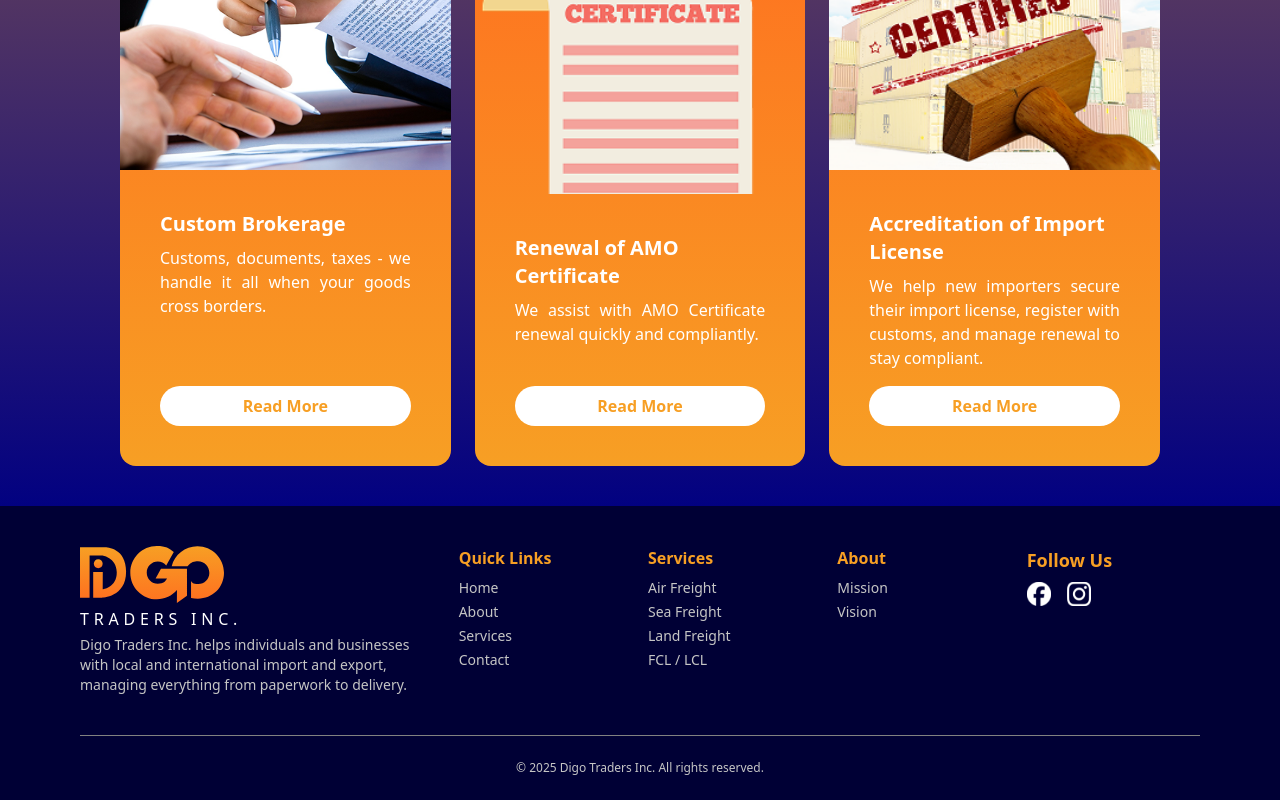
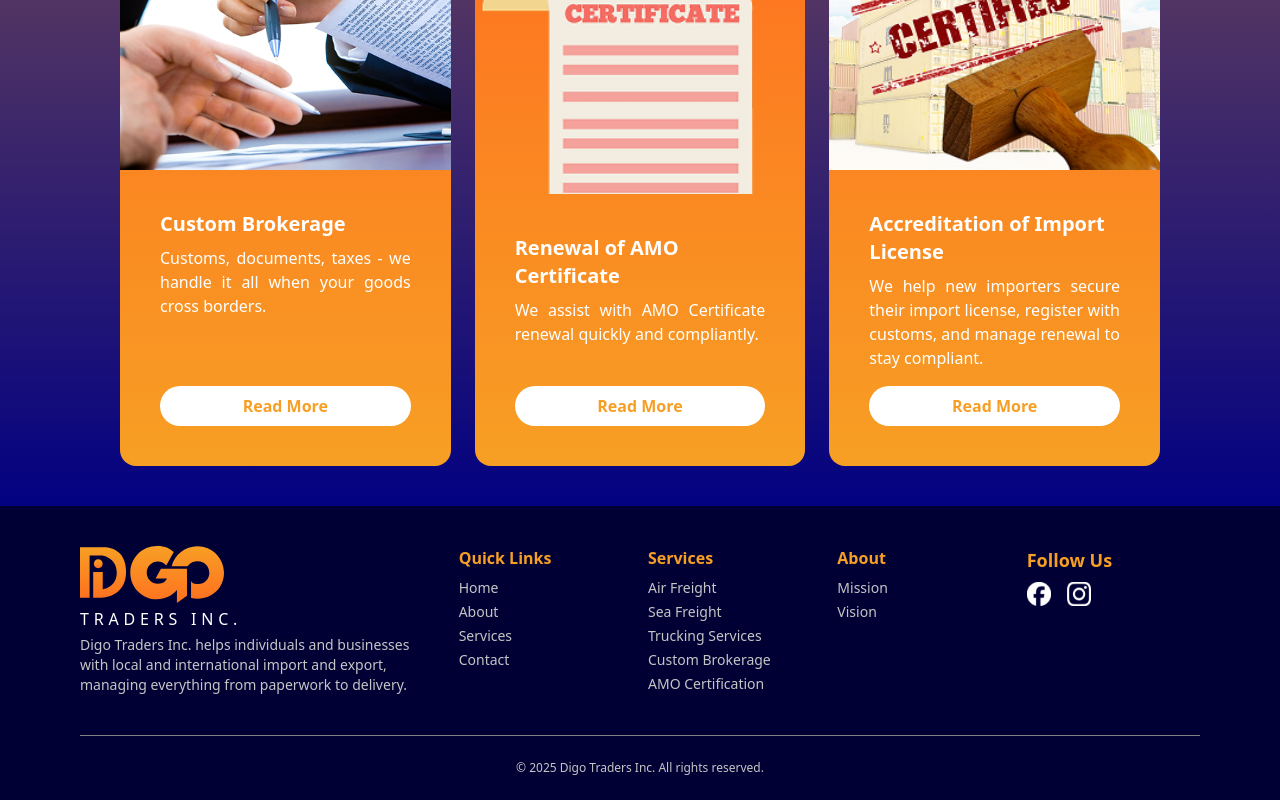
Before and after one commit to rastynkhen18/DigoTradersIncorporated-LandingPage, a React (Vite) app: page /services in a window 1280 px wide. Shown: the part 1054-1854 px from the top of the page. Built offline with nearby package versions, Linux system fonts and the light colour scheme.

Commit message:
new-desc-new-footer

```diff
--- a/src/components/Footer.jsx
+++ b/src/components/Footer.jsx
@@ -60,14 +60,24 @@ const Footer = () => {
 						</li>
 						<li className="hover:text-[var(--primary-color)]">
 							<Link to="/services/landfreight" reloadDocument>
-								Land Freight
+								Trucking Services
 							</Link>
 						</li>
 						<li className="hover:text-[var(--primary-color)]">
+							<Link to="/services/custombrokerage" reloadDocument>
+								Custom Brokerage
+							</Link>
+						</li>
+						<li className="hover:text-[var(--primary-color)]">
+							<Link to="/services/amo-certificate" reloadDocument>
+								AMO Certification
+							</Link>
+						</li>
+						{/* <li className="hover:text-[var(--primary-color)]">
 							<Link to="/services/fcl_lcl" reloadDocument>
 								FCL / LCL
 							</Link>
-						</li>
+						</li> */}
 					</ul>
 				</div>
 
--- a/src/pages/ServicesPages/landfreight.jsx
+++ b/src/pages/ServicesPages/landfreight.jsx
@@ -19,7 +19,7 @@ const Landfreight = () => {
 						background: "linear-gradient(to left, var(--primary-color), var(--primary-accent))",
 					}}
 				>
-					Land Freight
+					Trucking Services
 				</h1>
 
 				<FadeInOnView>
@@ -62,11 +62,12 @@ const Landfreight = () => {
 									<div className="flex-1 justify-center items-center  p-3">
 										<div className=" flex h-full flex-col  justify-center items-center">
 											<p className="flex text-base font-medium text-[var(--primary-color)] ">Have Questions?</p>
-											<Link to="/contact" reloadDocument><button className="mt-2 px-4 py-2 bg-[var(--primary-color)] text-[var(--white-color)] rounded-full text-center font-bold cursor-pointer">Talk to an Expert</button></Link>
+											<Link to="/contact" reloadDocument>
+												<button className="mt-2 px-4 py-2 bg-[var(--primary-color)] text-[var(--white-color)] rounded-full text-center font-bold cursor-pointer">Talk to an Expert</button>
+											</Link>
 										</div>
 									</div>
 								</FadeInOnView>
-
 							</div>
 
 							<FadeInOnView>
@@ -95,7 +96,6 @@ const Landfreight = () => {
 							</FadeInOnView>
 						</section>
 					</FadeInOnView>
-
 
 					<div className="p-5">
 						<FadeInOnView>
@@ -165,7 +165,6 @@ const Landfreight = () => {
 							<li>✅ E-commerce brands shipping across the country</li>
 						</ul>
 					</FadeInOnView>
-
 				</section>
 				<FadeInOnView>
 					<ReadyToShip />
```
